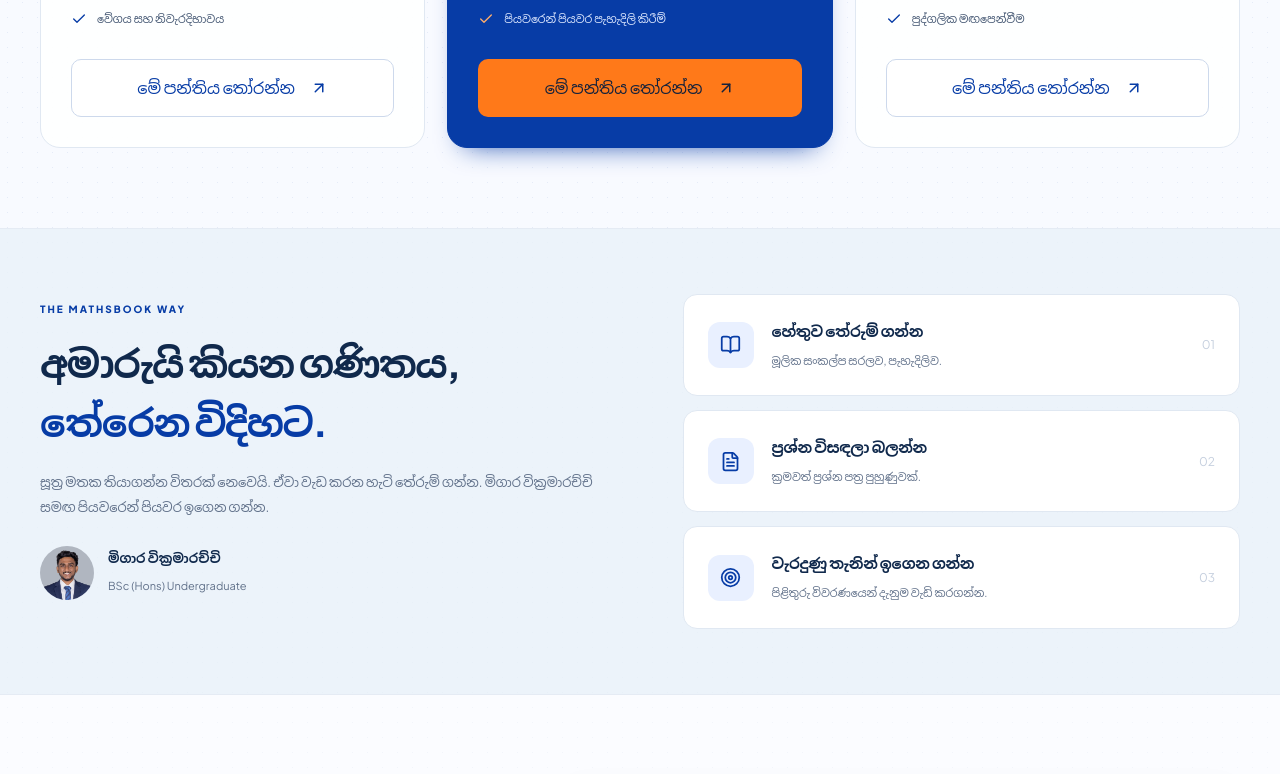
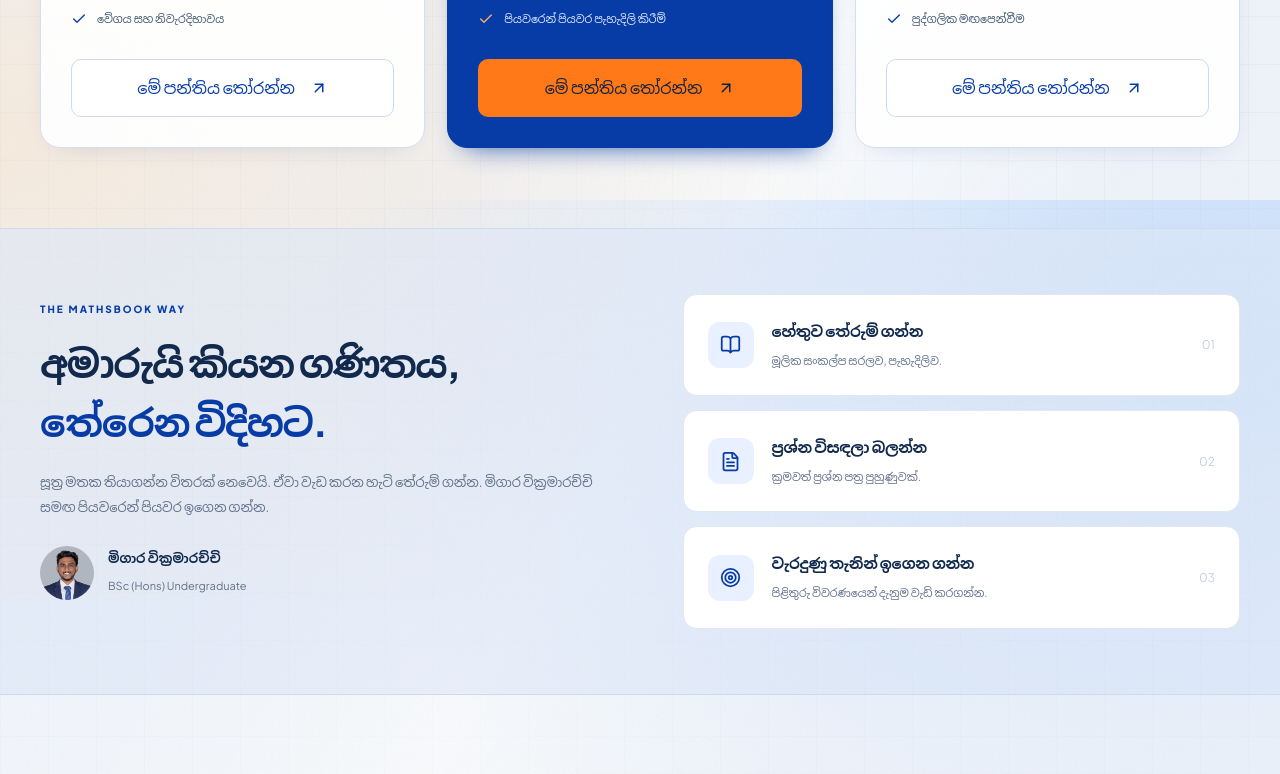
Before and after one commit to dilrukmigara/mathsbook-2026-ol, a Next.js app: page / in a window 1280 px wide. Shown: the part 2000-2774 px from the top of the page. Built offline with nearby package versions, Linux system fonts and the light colour scheme.

Commit message:
Add layered brand texture to public page backgrounds

```diff
--- a/app/brand.css
+++ b/app/brand.css
@@ -151,7 +151,24 @@
 .mb-portal .lms-auth-heading>span{background:#edf3ff!important;color:var(--mb-blue)!important}
 .mb-portal .exam-paper-card{box-shadow:0 8px 24px #163c740c}
 /* Editorial hero: live typography and geometry instead of a flattened cover. */
-.mb-home{background-color:#f8faff;background-image:radial-gradient(circle at 88% 5%,#dceaffaa,transparent 27%),radial-gradient(circle at 3% 30%,#fff0df77,transparent 24%),radial-gradient(#073ca614 .7px,transparent .7px);background-size:auto,auto,15px 15px}
+/* Layered paper texture, architectural grid and restrained brand-colour washes. */
+.mb-home,.mb-portal{
+ background-color:#eef3fa;
+ background-image:url('/textures/paper-grain.svg'),
+   radial-gradient(ellipse at 95% 12%,#b2d2fc99 0%,transparent 52%),
+   radial-gradient(ellipse at 0% 65%,#ffe0bd77 0%,transparent 48%),
+   linear-gradient(120deg,transparent 35%,#ffffffa8 50%,transparent 66%),
+   linear-gradient(#3869ae0c 1px,transparent 1px),
+   linear-gradient(90deg,#3869ae0c 1px,transparent 1px);
+ background-size:180px 180px,100% 1100px,100% 1300px,100% 1600px,48px 48px,48px 48px;
+ background-repeat:repeat;
+}
+.mb-home .mb-about-wrap{background-color:#dfeafa99;background-image:url('/textures/paper-grain.svg');border-color:#cddced}
+.mb-home .mb-enroll-wrap{background-color:#f7f9fc66;background-image:url('/textures/paper-grain.svg')}
+.mb-home .mb-footer,.mb-portal .mb-footer{background-color:#e7eef8;background-image:url('/textures/paper-grain.svg'),radial-gradient(ellipse at 95% 0%,#d1e2fa,transparent 65%)}
+.mb-home .mb-resource-card,.mb-home .mb-social-card,.mb-home .mb-course-card:not(.mb-course-featured),.mb-home .mb-enroll-form{box-shadow:0 8px 28px -20px #123b8455;border-color:#d4dfed;background-color:#ffffffed}
+@media(max-width:650px){.mb-home,.mb-portal{background-size:180px 180px,100% 800px,100% 1100px,100% 1300px,36px 36px,36px 36px}}
+
 .mb-editorial-hero{display:grid;grid-template-columns:1.15fr 1fr;align-items:center;gap:75px;padding:45px 0 65px}
 .mb-hero-label{font-size:10px;font-weight:800;letter-spacing:2.2px;color:#6a7e99}
 .mb-hero-copy h1{font-family:'Outfit',sans-serif;font-size:clamp(72px,7.5vw,110px);line-height:.95;letter-spacing:-5px;font-weight:800;color:#10294c;margin:22px 0 26px}
```
Also changed, not shown: public/textures/paper-grain.svg (added).
